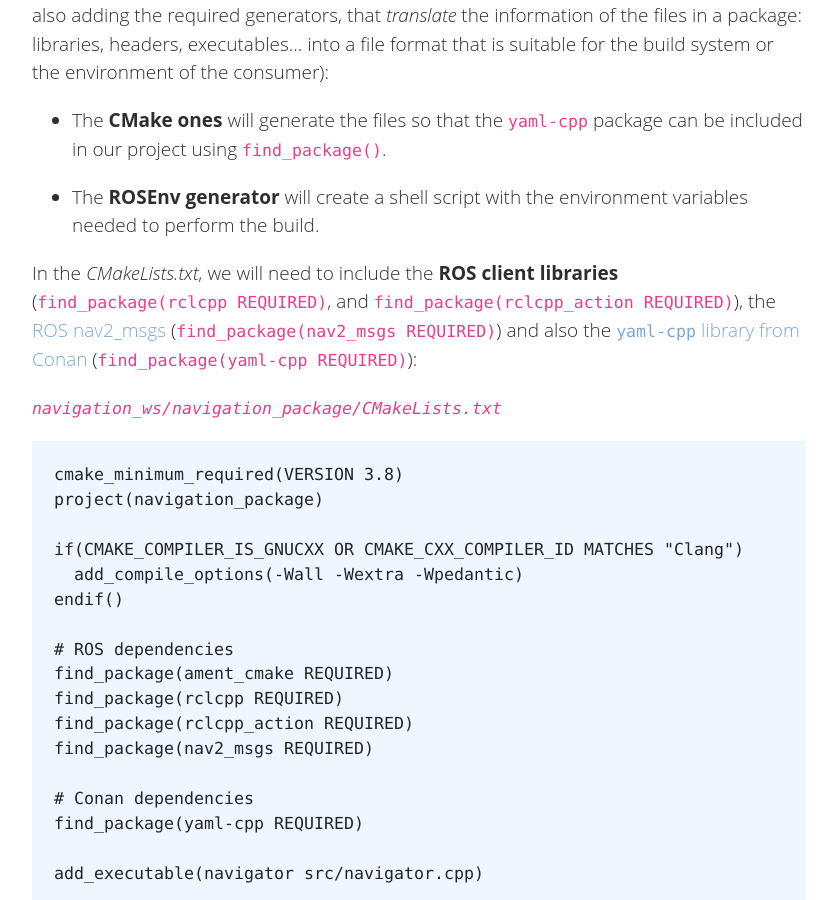
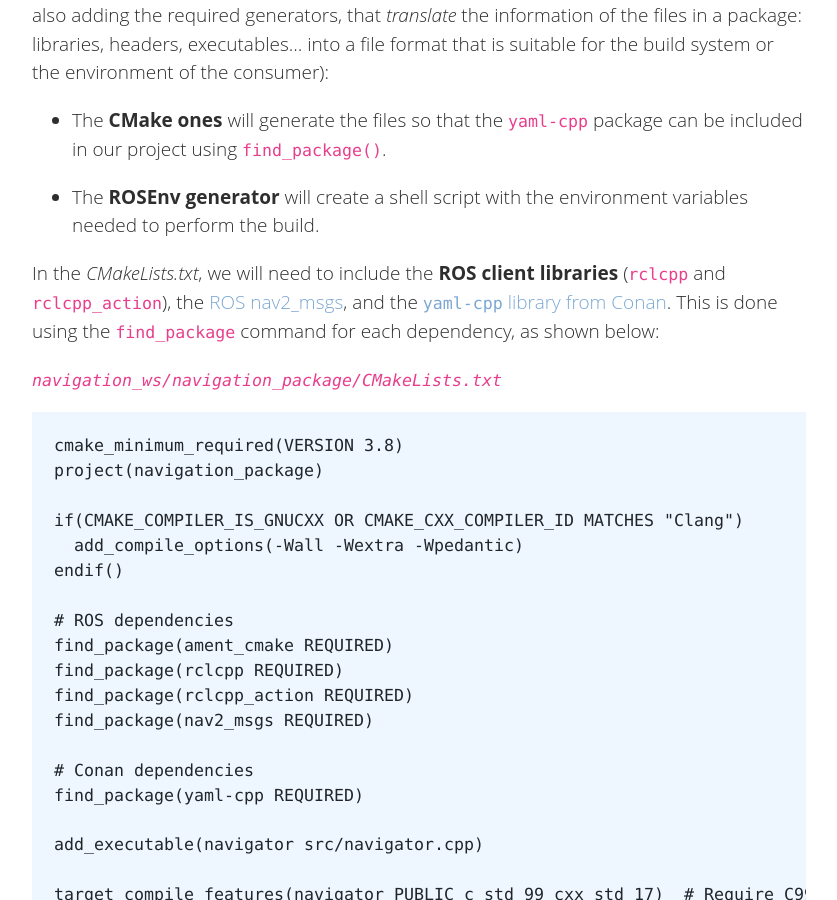
Before and after one commit to conan-io/conan-io.github.io, a Jekyll site: the page built from _posts/2024-11-28-Enhancing-ros-builds-with-Conan.markdown, in a window 1280 px wide and 900 px high, scrolled down 4283 px. Shown: the whole window, without its empty margins (20-857 px from the left). Built offline with Jekyll 4.4.1, drawn with Linux system fonts in a browser that asks for light colours; comment, search, counter and statistics services are not loaded.

Commit message:
Update _posts/2024-11-28-Enhancing-ros-builds-with-Conan.markdown
Co-authored-by: Carlos Zoido <mrgalleta@gmail.com>

````diff
--- a/_posts/2024-11-28-Enhancing-ros-builds-with-Conan.markdown
+++ b/_posts/2024-11-28-Enhancing-ros-builds-with-Conan.markdown
@@ -137,8 +137,7 @@ As you can see, we are listing our dependencies under the ``[requires]`` section
 
 - The **ROSEnv generator** will create a shell script with the environment variables needed to perform the build.
 
-In the _CMakeLists.txt_, we will need to include the **ROS client libraries** (`find_package(rclcpp REQUIRED)`, and
-`find_package(rclcpp_action REQUIRED)`), the [ROS nav2_msgs](https://index.ros.org/p/nav2_msgs/) (`find_package(nav2_msgs REQUIRED)`) and also the [``yaml-cpp`` library from Conan](https://conan.io/center/recipes/yaml-cpp) (`find_package(yaml-cpp REQUIRED)`):
+In the _CMakeLists.txt_, we will need to include the **ROS client libraries** (`rclcpp` and `rclcpp_action`), the [ROS nav2_msgs](https://index.ros.org/p/nav2_msgs/), and the [``yaml-cpp`` library from Conan](https://conan.io/center/recipes/yaml-cpp). This is done using the `find_package` command for each dependency, as shown below:
 
 _`navigation_ws/navigation_package/CMakeLists.txt`_
 ```txt
````
